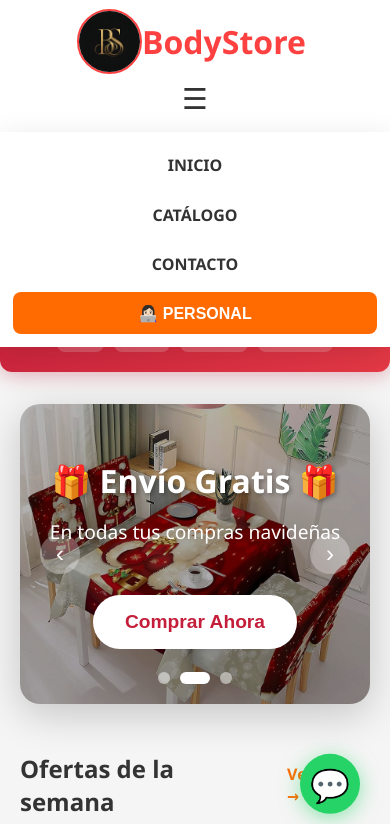
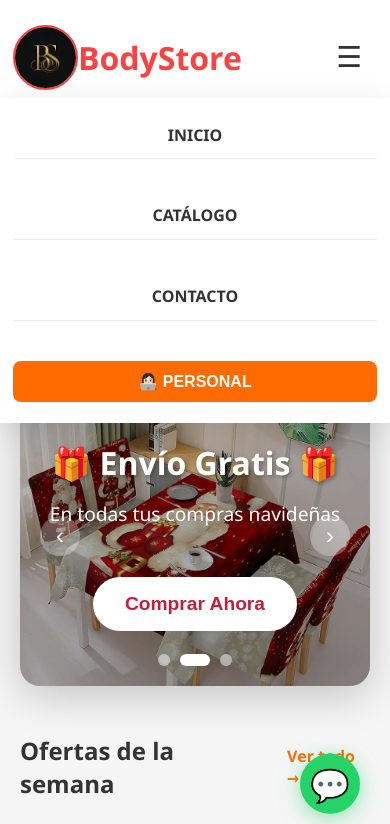
Before and after one commit to yaurireact13/BodyStores, a plain HTML site: page index.html in a window 390 px wide. Both pictures are taken after a click on the button "Abrir menú". Shown: the top 824 px of the page. Drawn offline with Linux system fonts and the light colour scheme; grey boxes are pictures that could not be loaded.

Commit message:
Actualizacion de la pagina

```diff
--- a/css/styles.css
+++ b/css/styles.css
@@ -27,7 +27,7 @@ header {
     display: flex;
     justify-content: space-between;
     align-items: center;
-    flex-wrap: wrap;
+    position: relative;
 }
 
 .logo {
@@ -212,6 +212,12 @@ nav a:hover {
     font-size: 1.6rem;
     cursor: pointer;
     color: #333;
+    padding: 0.5rem;
+    position: absolute;
+    right: 20px;
+    top: 50%;
+    transform: translateY(-50%);
+    z-index: 1000;
 }
 
 .main-nav {
@@ -225,15 +231,64 @@ nav a:hover {
     text-decoration: none;
     font-weight: 600;
     padding: 0.4rem 0.2rem;
+    transition: color 0.3s ease;
+}
+
+.main-nav a:hover {
+    color: #ff6b00;
 }
 
 @media (max-width: 800px) {
-    .nav-toggle { display: block; }
-    .header-content { justify-content: space-between; }
-    .main-nav { display: none; position: absolute; top: 100%; left: 0; right: 0; background: #fff; padding: 1rem; box-shadow: 0 8px 30px rgba(0,0,0,0.12); flex-direction: column; gap: 0.5rem; }
-    body.nav-open .main-nav { display: flex; }
-    .main-nav a { display: block; padding: 0.6rem 0; color: #333; }
-    .main-nav .cart-btn { display: block; width: 100%; }
+    .header-content {
+        padding: 1rem 20px;
+        flex-direction: column;
+        align-items: flex-start;
+    }
+
+    .logo {
+        margin-right: 3rem;
+    }
+
+    .nav-toggle {
+        display: block;
+    }
+
+    .main-nav {
+        display: none;
+        position: absolute;
+        top: 100%;
+        left: 0;
+        right: 0;
+        background: #fff;
+        padding: 1rem;
+        box-shadow: 0 8px 30px rgba(0,0,0,0.12);
+        flex-direction: column;
+        width: 100%;
+        align-items: stretch;
+        text-align: center;
+        z-index: 999;
+    }
+
+    body.nav-open .main-nav {
+        display: flex;
+    }
+
+    .main-nav a {
+        display: block;
+        padding: 0.8rem;
+        color: #333;
+        border-bottom: 1px solid #eee;
+    }
+
+    .main-nav a:last-child {
+        border-bottom: none;
+    }
+
+    .main-nav .cart-btn {
+        display: block;
+        width: 100%;
+        margin: 0.5rem 0;
+    }
 }
 
 /* small screens: stack nav links visually */
```
